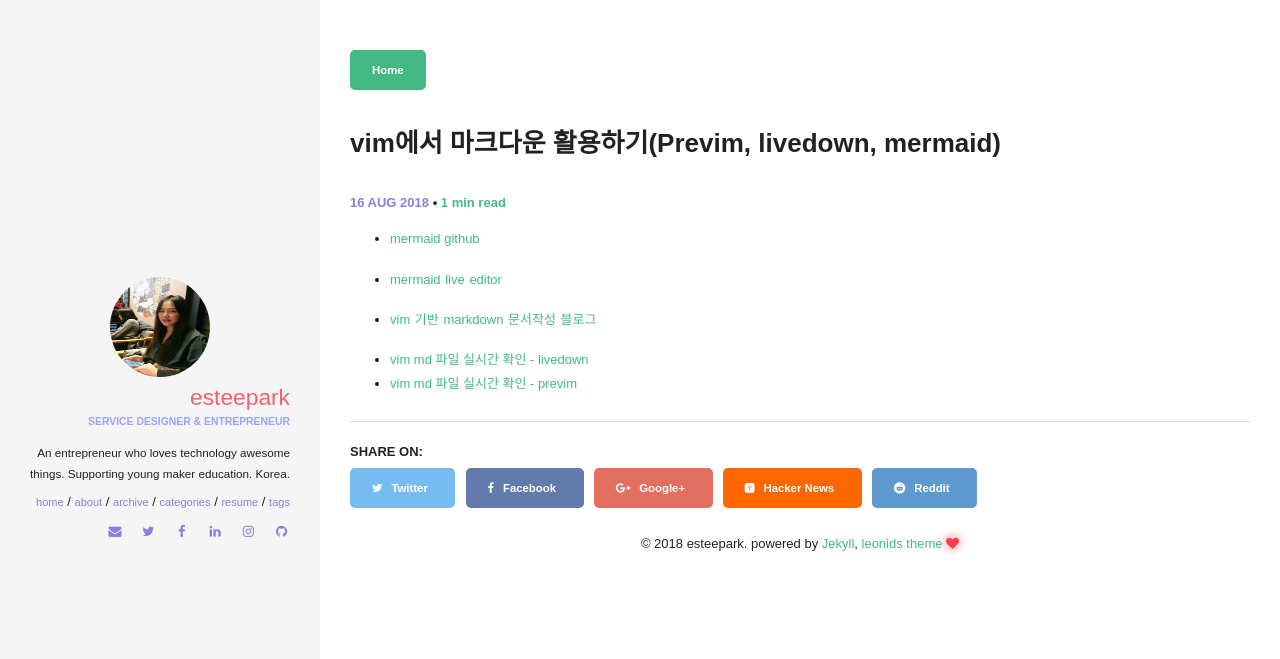
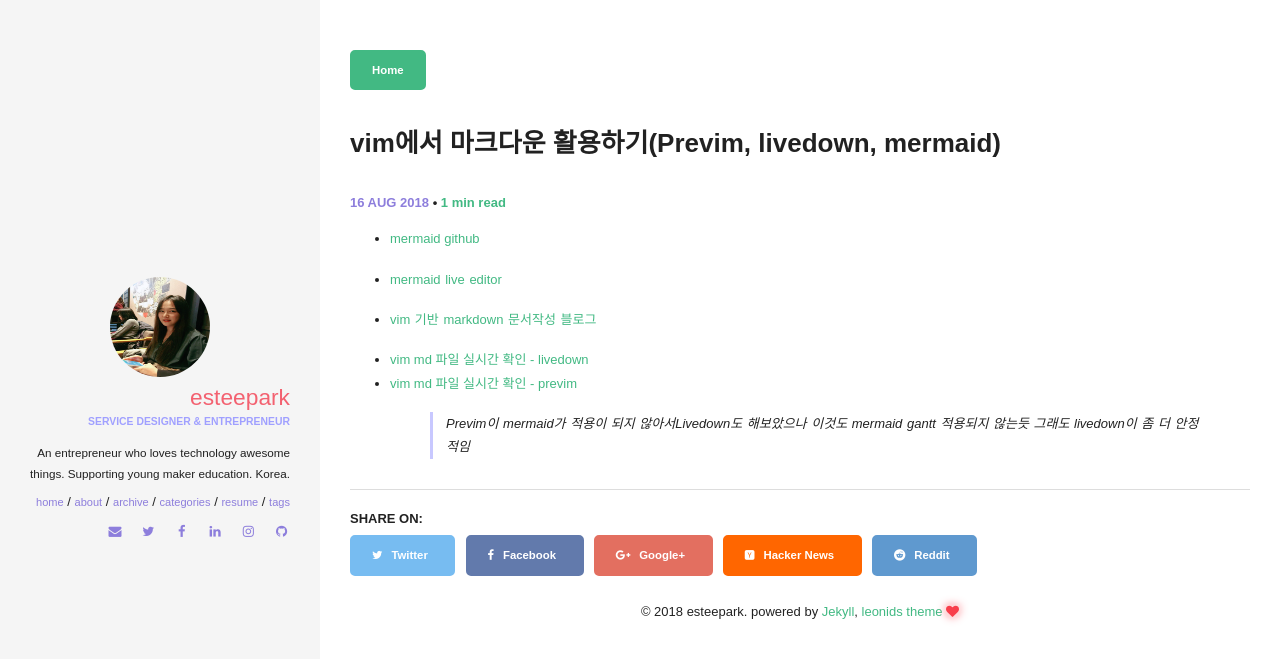
Before and after one commit to esteepark/esteepark.github.io, a Jekyll site: the page built from _posts/2018-08-16-live_markdown.md, in a window 1280 px wide. Shown: the top 659 px of the page. Built offline with Jekyll 4.4.1, drawn with Linux system fonts in a browser that asks for light colours; comment, search, counter and statistics services are not loaded.

Commit message:
by esteepark

```diff
--- a/_posts/2018-08-16-live_markdown.md
+++ b/_posts/2018-08-16-live_markdown.md
@@ -14,3 +14,5 @@ comments: true
 
 - [vim md 파일 실시간 확인 - livedown](https://github.com/shime/vim-livedown)
 - [vim md 파일 실시간 확인 - previm](https://github.com/previm/previm)
+> Previm이 mermaid가 적용이 되지 않아서Livedown도 해보았으나 이것도 mermaid gantt 적용되지 않는듯
+> 그래도 livedown이 좀 더 안정적임
```
